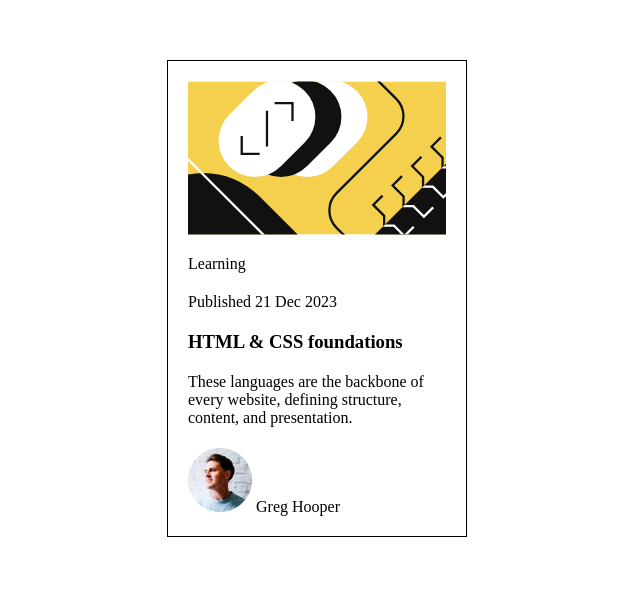
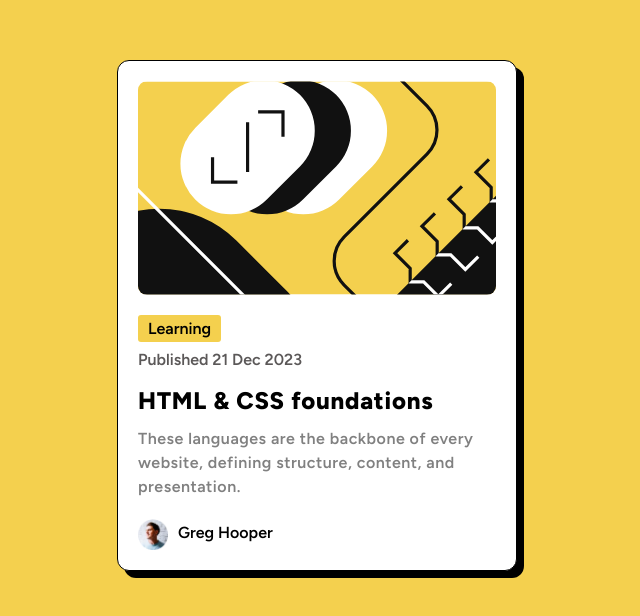
Before and after one commit to CORALIN22/Coding-Practice, a plain HTML site: page blog-preview-card-main/index.html in a window 1280 px wide. Shown: the part 240-856 px from the top of the page, without its empty margins (323-963 px from the left). Drawn offline with Linux system fonts and the light colour scheme.

Commit message:
Styling css

```diff
--- a/blog-preview-card-main/index.html
+++ b/blog-preview-card-main/index.html
@@ -10,6 +10,13 @@
       type="image/png"
       sizes="32x32"
       href="./assets/images/favicon-32x32.png"
+    />
+
+    <link rel="preconnect" href="https://fonts.googleapis.com" />
+    <link rel="preconnect" href="https://fonts.gstatic.com" crossorigin />
+    <link
+      href="https://fonts.googleapis.com/css2?family=Figtree:wght@600;800&display=swap"
+      rel="stylesheet"
     />
 
     <title>Frontend Mentor | Blog preview card</title>
@@ -28,18 +35,19 @@
   </head>
   <body>
     <div class="container">
-      <img src="/assets/images/illustration-article.svg" />
-      <span>Learning</span>
-      <span>Published 21 Dec 2023</span>
-
-      <h3>HTML & CSS foundations</h3>
+      <img src="/assets/images/illustration-article.svg" class="img_cover" />
+      <div class="tag-container">
+        <span class="tag-text">Learning</span>
+      </div>
+      <span class="pub_date">Published 21 Dec 2023</span>
+      <h2>HTML & CSS foundations</h2>
 
       <p>
         These languages are the backbone of every website, defining structure,
         content, and presentation.
       </p>
 
-      <div>
+      <div class="section-name">
         <img src="assets/images/image-avatar.webp" />
         <span>Greg Hooper</span>
       </div>
--- a/blog-preview-card-main/style.css
+++ b/blog-preview-card-main/style.css
@@ -6,9 +6,11 @@
 
 html {
   font-size: 16px;
+  font-family: "Figtree", sans-serif;
 }
 
 body {
+  background-color: hsl(47, 88%, 63%);
   max-width: 1440px;
   margin: 0 auto;
 }
@@ -16,10 +18,68 @@ body {
   display: flex;
   flex-direction: column;
   justify-content: center;
-  gap: 20px;
-  width: 300px;
-  margin: 300px auto;
+  width: 400px;
   padding: 20px;
   border: 1px solid black;
+  border-radius: 12px;
   overflow: hidden;
+  background-color: hsl(0, 0%, 100%);
+  margin: 300px auto;
+  box-shadow: 7px 7px 0px black;
 }
+
+img.img_cover {
+  border-radius: 9px;
+  margin-bottom: 20px;
+}
+
+.tag-container {
+  display: flex;
+  gap: 0.4rem;
+  margin-bottom: 8px;
+}
+
+.tag-text {
+  display: inline-block;
+  padding: 4px 10px;
+  background-color: hsl(47, 88%, 63%);
+  border-radius: 3px;
+  font-weight: 600;
+}
+
+.pub_date {
+  margin-bottom: 10px;
+  color: #5b5858;
+}
+
+h2 {
+  font-weight: 800;
+  letter-spacing: 0.75px;
+  line-height: 1.8;
+  margin-bottom: 5px;
+}
+
+p {
+  font-weight: normal;
+  line-height: 1.5;
+  letter-spacing: 0.5px;
+  color: hsl(0, 0%, 50%);
+  margin-bottom: 20px;
+}
+
+.section-name {
+  display: flex;
+  flex-direction: row;
+}
+
+.section-name img {
+  width: 30px;
+}
+
+.section-name span {
+  position: relative;
+  top: 6px;
+  left: 10px;
+  font-weight: 600;
+  line-height: 1;
+}
```
